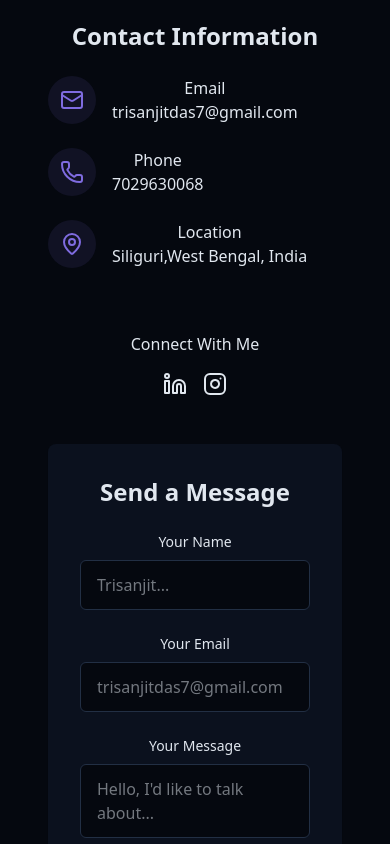
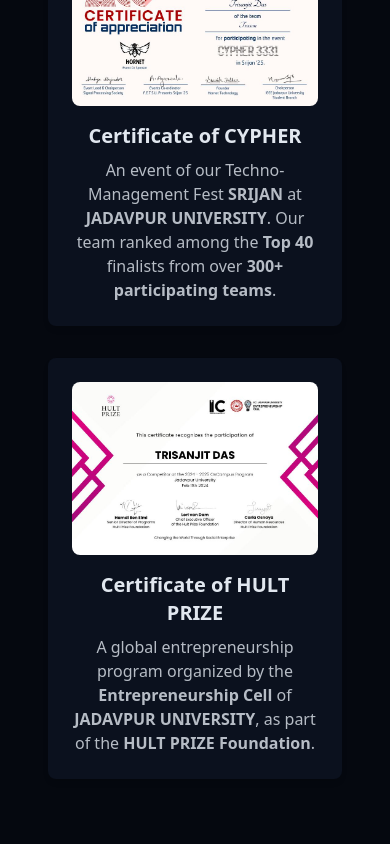
Before and after one commit to TrisanjitrisingSD/PORTFOLIO_WEBSITE_NEW, a React (Vite) app in the folder PORTFOLIO_NEW_WEBSITE/: page / in a window 390 px wide. Shown: the part 7260-8104 px from the top of the page. Built offline with nearby package versions, Linux system fonts and the light colour scheme; what react-chatbot-kit would draw is missing.

Commit message:
certificates added

```diff
--- /dev/null
+++ b/PORTFOLIO_NEW_WEBSITE/src/components/CertificateSection.jsx
@@ -0,0 +1,90 @@
+import { useState } from "react";
+
+export const CertificateSection = () => {
+  const [enlarged, setEnlarged] = useState(null);
+
+  const certificates = [
+    {
+      title: "Certificate of CYPHER",
+      description: (
+        <>
+          An event of our Techno-Management Fest <strong>SRIJAN</strong> at{" "}
+          <strong>JADAVPUR UNIVERSITY</strong>. Our team ranked among the{" "}
+          <strong>Top 40</strong> finalists from over{" "}
+          <strong>300+ participating teams</strong>.
+        </>
+      ),
+      image: "/certificates/cypher.jpg",
+    },
+    {
+      title: "Certificate of HULT PRIZE",
+      description: (
+        <>
+          A global entrepreneurship program organized by the{" "}
+          <strong>Entrepreneurship Cell</strong> of{" "}
+          <strong>JADAVPUR UNIVERSITY</strong>, as part of the{" "}
+          <strong>HULT PRIZE Foundation</strong>.
+        </>
+      ),
+      image: "/certificates/hult.jpg",
+    },
+  ];
+
+  const toggleImage = (index) => {
+    if (enlarged === index) setEnlarged(null);
+    else setEnlarged(index);
+  };
+
+  return (
+    <section id="certificates" className="py-24 px-4 bg-secondary/20 relative">
+      <div className="container mx-auto max-w-5xl">
+        <h2 className="text-3xl md:text-4xl font-bold mb-12 text-center">
+          My <span className="text-primary">Certificates</span>
+        </h2>
+
+        <div className="grid grid-cols-1 md:grid-cols-2 gap-8">
+          {certificates.map((cert, index) => (
+            <div
+              key={index}
+              className="bg-card p-6 rounded-lg shadow-md relative cursor-pointer"
+              onClick={() => toggleImage(index)}
+            >
+              <img
+                src={cert.image}
+                alt={cert.title}
+                className={`w-full h-auto rounded-lg transition-transform duration-300 ${
+                  enlarged === index ? "scale-105 z-50" : ""
+                }`}
+              />
+              <h3 className="text-xl font-semibold mt-4">{cert.title}</h3>
+              <p className="text-foreground/80 mt-2">{cert.description}</p>
+            </div>
+          ))}
+        </div>
+
+        {/* Overlay for enlarged image with download */}
+        {enlarged !== null && (
+          <div
+            className="fixed inset-0 bg-black bg-opacity-80 flex flex-col items-center justify-center z-50 p-4"
+            onClick={() => setEnlarged(null)}
+          >
+            <img
+              src={certificates[enlarged].image}
+              alt="Enlarged Certificate"
+              className="w-11/12 max-w-3xl rounded-lg shadow-xl border-4 border-primary mb-4"
+              onClick={(e) => e.stopPropagation()}
+            />
+            <a
+              href={certificates[enlarged].image}
+              download
+              className="bg-primary text-white px-6 py-2 rounded-lg shadow-md hover:bg-primary/90 transition"
+              onClick={(e) => e.stopPropagation()}
+            >
+              Download Certificate
+            </a>
+          </div>
+        )}
+      </div>
+    </section>
+  );
+};
--- a/PORTFOLIO_NEW_WEBSITE/src/components/Navbar.jsx
+++ b/PORTFOLIO_NEW_WEBSITE/src/components/Navbar.jsx
@@ -9,6 +9,7 @@
   { name: "Skills", href: "#skills" },
   { name: "Projects", href: "#projects" },
   { name: "Contact", href: "#contact" },
+  { name: "Certificates", href: "#certificates" },
 ];
 
 export const Navbar = () => {
--- a/PORTFOLIO_NEW_WEBSITE/src/pages/Home.jsx
+++ b/PORTFOLIO_NEW_WEBSITE/src/pages/Home.jsx
@@ -1,3 +1,4 @@
+// Home.jsx
 import { Navbar } from "../components/Navbar";
 import { ThemeToggle } from "../components/ThemeToggle";
 import { StarBackground } from "@/components/StarBackground";
@@ -5,6 +6,7 @@
 import { AboutSection } from "../components/AboutSection";
 import { SkillsSection } from "../components/SkillsSection";
 import { ProjectsSection } from "../components/ProjectsSection";
+import { CertificateSection } from "../components/CertificateSection"; // ✅ Import Certificates section
 import { ContactSection } from "../components/ContactSection";
 import { Footer } from "../components/Footer";
 
@@ -24,6 +26,7 @@
         <AboutSection />
         <SkillsSection />
         <ProjectsSection />
+        <CertificateSection /> {/* ✅ Certificates section inserted */}
         <ContactSection />
       </main>
 
```
Also changed, not shown: PORTFOLIO_NEW_WEBSITE/public/certificates/cypher.jpg (added), PORTFOLIO_NEW_WEBSITE/public/certificates/hult.jpg (added).
